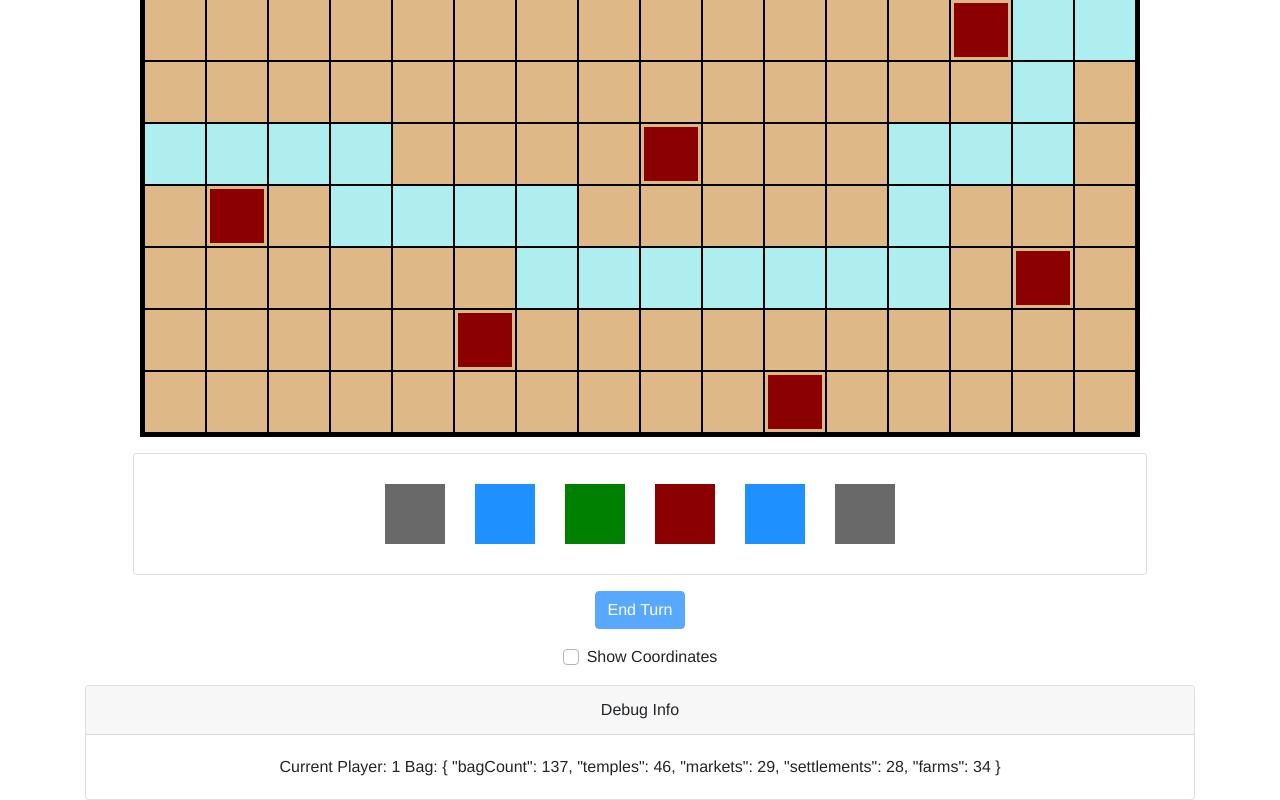
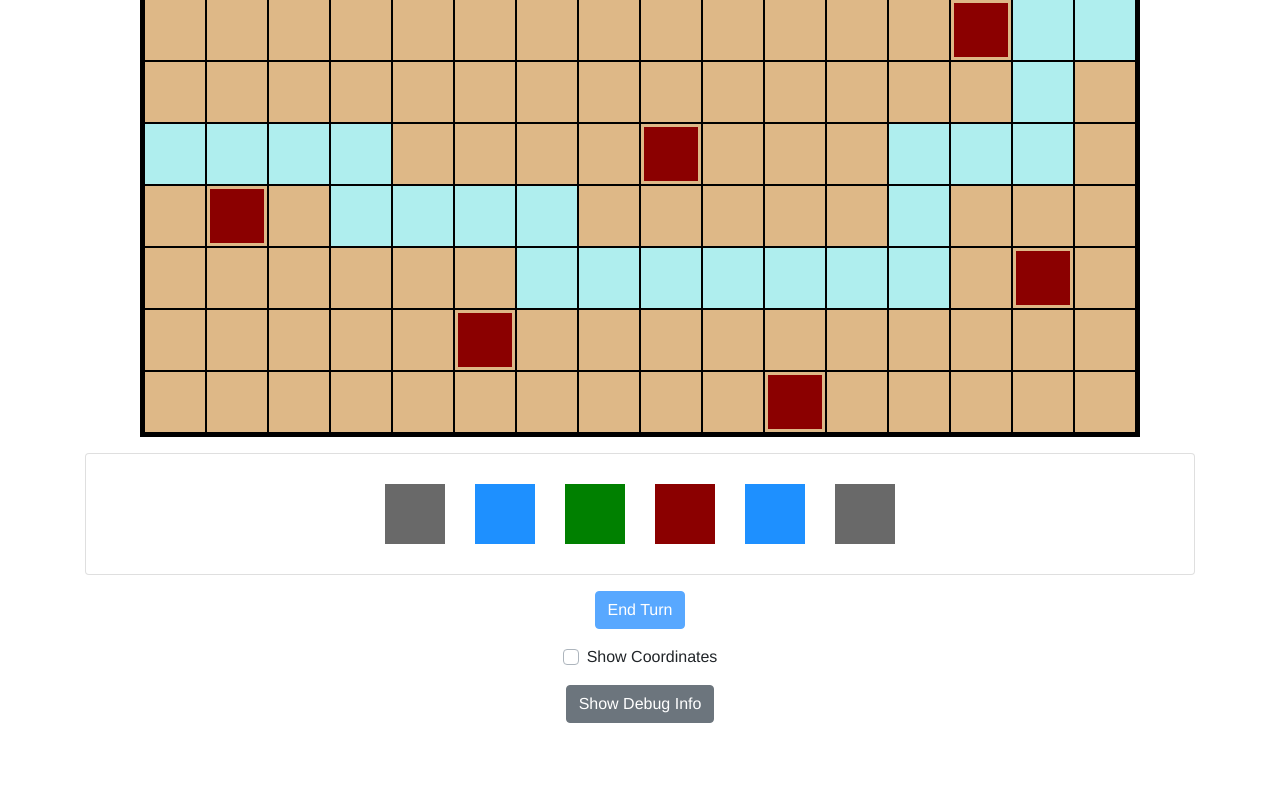
Before and after one commit to joshuahysong/RiverGame, a Vue app: page / in a window 1280 px wide. Shown: the part 303-1103 px from the top of the page. After the commit the page ends 1026 px from the top, so only its background shows below. Built offline with nearby package versions, Linux system fonts and the light colour scheme.

Commit message:
Switch async syntax. Added additional players and debug panel

```diff
--- a/src/App.vue
+++ b/src/App.vue
@@ -18,21 +18,7 @@
         </div>
         <div class="row mt-3">
             <div class="col">
-                <div class="card mx-5">
-                    <div class="card-body">
-                        <div class="row align-items-center justify-content-center hand">
-                            <div v-for="(tile, index) in playerHand"
-                                :key="index"
-                                class="col-auto">
-                                <civilization-tile
-                                    class="tile"
-                                    :class="{'selected-tile': isSelectedHandTile(index) }"
-                                    :tile="tile"
-                                    @click.native="selectHandTile(index)" />
-                            </div>
-                        </div>
-                    </div>
-                </div>
+                <player-hand v-if="currentPlayer?.isHuman" :player="currentPlayer" size="lg" selectable />
             </div>
         </div>
         <div class="row mt-3">
@@ -54,30 +40,41 @@
         </div>
         <div class="row mt-3">
             <div class="col">
-                <div class="card">
-                    <div class="card-header">
-                        Debug Info
-                    </div>
-                    <div class="card-body">
-                        Current Player: {{currentPlayer?.id}}
-                        Bag: {{debugBagStats}}
+                <b-button
+                    variant="secondary"
+                    v-b-toggle.debug-sidebar>
+                    Show Debug Info
+                </b-button>
             </div>
         </div>
+        <b-sidebar
+            id="debug-sidebar"
+            right shadow
+            sidebar-class="border-left border-dark text-left">
+            <div class="px-3 py-2">
+                Current Player: {{currentPlayer?.id}}<br />
+                Bag: {{debugBagStats}}<br />
+                Hands: <br />
+                <player-hand v-for="(player, index) in allPlayers"
+                    :key="index"
+                    :player="getPlayer(player.id)" size="sm"
+                    :class="{'border-danger': player.id === currentPlayer.id}"
+                    class="mt-2"/>
             </div>
-        </div>
+        </b-sidebar>
     </div>
 </template>
 
 <script>
 import { mapGetters } from 'vuex'
-import CivilizationTile from './components/CivilizationTile.vue'
 import MapSquare from './components/MapSquare.vue'
+import PlayerHand from './components/PlayerHand.vue'
 
 export default {
     name: 'App',
     components: {
-        CivilizationTile,
-        MapSquare
+        MapSquare,
+        PlayerHand
     },
     data() {
         return {
@@ -85,8 +82,10 @@ export default {
         }
     },
     mounted() {
-        // TODO Add AI Players
         this.$store.dispatch('players/createNewPlayer', { isHuman: true })
+        this.$store.dispatch('players/createNewPlayer', { isHuman: false })
+        this.$store.dispatch('players/createNewPlayer', { isHuman: false })
+        this.$store.dispatch('players/createNewPlayer', { isHuman: false })
     },
     computed: {
         ...mapGetters('bag', {
@@ -98,7 +97,8 @@ export default {
         }),
         ...mapGetters('players', {
             playerHand: 'playerHand',
-            currentPlayer: 'currentPlayer'
+            currentPlayer: 'currentPlayer',
+            allPlayers: 'all'
         }),
         ...mapGetters('game', {
             remainingActions: 'remainingActions'
@@ -111,25 +111,22 @@ export default {
         getTile(index) {
             return this.tiles[index];
         },
-        isSelectedHandTile(index) {
-            return this.currentPlayer.selectedTiles.some(x => x.index === index)
+        async doEndTurn() {
+            await this.$store.dispatch('players/refillPlayerHands')
+            this.$store.commit('game/nextActivePlayer')
         },
-        selectHandTile(index) {
-            if (this.remainingActions > 0) {
-                this.$store.dispatch('players/addTileSelection', { index: index })
+        getPlayer(id) {
+            let matchingPlayers = this.allPlayers.filter(x => x.id == id)
+            if (matchingPlayers && matchingPlayers.length > 0) {
+                return matchingPlayers[0]
             }
-        },
-        doEndTurn() {
-            // TODO We need to get a promise here to know when "End Turn" actions are done.
-            // There is potential for a timing issue with refilling the player hands
-            this.$store.dispatch('players/refillPlayerHands')
-            this.$store.commit('game/nextActivePlayer')
+            return null
         }
     }
 }
 </script>
 
-<style>
+<style scoped>
 .main-app {
   font-family: Avenir, Helvetica, Arial, sans-serif;
   -webkit-font-smoothing: antialiased;
@@ -156,18 +153,4 @@ export default {
   align-items: center;
   display: flex;
 }
-
-.hand {
-    height: 80px;
-}
-
-.tile {
-    height: 60px;
-    width: 60px;
-}
-
-.selected-tile {
-    border: 5px solid black;
-    box-sizing: content-box;
-}
 </style>
--- a/src/components/CivilizationTile.vue
+++ b/src/components/CivilizationTile.vue
@@ -1,12 +1,18 @@
 <template>
-    <div :class="getTileClass()"></div>
+    <div :class="getTileClass()"
+    :style="{
+        'height': `${size}px`,
+        'width':  `${size}px`
+     }"
+     ></div>
 </template>
 
 <script>
 export default {
     name: 'CivilizationTile',
     props: {
-        tile: Number
+        tile: Number,
+        size: Number
     },
     methods: {
         getTileClass() {
--- /dev/null
+++ b/src/components/PlayerHand.vue
@@ -0,0 +1,61 @@
+<template>
+    <div class="card">
+        <div class="card-body" :class="{'p-1': size === 'sm'}">
+            <div class="row align-items-center justify-content-center"
+                :style="{ 'height': `${(size === 'lg' ? 80 : 40)}px` }">
+                <div v-for="(tile, index) in player.hand"
+                    :key="index"
+                    class="col-auto"
+                    :class="{'p-1': size === 'sm'}">
+                    <civilization-tile
+                        :size="size === 'lg' ? 60 : 30"
+                        :class="{'selected-tile': isSelectedHandTile(index) }"
+                        :tile="tile"
+                        @click.native="selectHandTile(index)" />
+                </div>
+            </div>
+        </div>
+    </div>
+</template>
+
+<script>
+import { mapGetters } from 'vuex'
+import CivilizationTile from './CivilizationTile.vue'
+
+export default {
+    name: 'PlayerHand',
+    components: {
+        CivilizationTile
+    },
+    props: {
+        player: Object,
+        size: String,
+        selectable: {
+            type: Boolean,
+            default: false
+        }
+    },
+    computed: {
+        ...mapGetters('game', {
+            remainingActions: 'remainingActions'
+        })
+    },
+    methods:{
+        isSelectedHandTile(index) {
+            return this.selectable && this.player.selectedTiles.some(x => x.index === index)
+        },
+        selectHandTile(index) {
+            if (this.selectable && this.remainingActions > 0) {
+                this.$store.dispatch('players/addTileSelection', { index: index })
+            }
+        },
+    }
+}
+</script>
+
+<style scoped>
+.selected-tile {
+    border: 5px solid black;
+    box-sizing: content-box;
+}
+</style>
--- a/src/store/modules/game.js
+++ b/src/store/modules/game.js
@@ -2,7 +2,7 @@ import { actionTypes } from '../../common/constants'
 
 const state = () => ({
     currentPlayerId: 1,
-    numberOfPlayers: 1,
+    numberOfPlayers: 0,
     remainingActions: 2,
     currentActionType: actionTypes.playUnit
 })
@@ -26,6 +26,9 @@ const mutations = {
         state.remainingActions = 2
         state.currentAction = actionTypes.playUnit
     },
+    incrementPlayerCount(state) {
+        state.numberOfPlayers++
+    },
     actionCompleted(state){
         state.remainingActions--
     }
--- a/src/store/modules/players.js
+++ b/src/store/modules/players.js
@@ -17,14 +17,16 @@ const getters = {
             return state.players.filter(x => x.id === currentPlayerId)[0]
         }
         return null;
+    },
+    all: (state) => {
+        return state.players
     }
 }
 
 const actions = {
-    createNewPlayer({commit, state, dispatch}, payload) {
+    async createNewPlayer({commit, state, dispatch}, payload) {
         commit('bag/shuffleBag', null, { root: true })
-        dispatch('bag/drawTiles', {numberOfTiles: 6}, { root: true })
-            .then(hand => {
+        var hand = await dispatch('bag/drawTiles', {numberOfTiles: 6}, { root: true })
         var newPlayer = {
             id: state.players.length + 1,
             hand: hand,
@@ -40,18 +42,16 @@ const actions = {
             isHuman: payload.isHuman
         }
         commit('createNewPlayer', newPlayer)
-            })
+        commit('game/incrementPlayerCount', null, { root: true })
     },
-    refillPlayerHands({commit, state, dispatch}) {
-        state.players.forEach(player => {
+    async refillPlayerHands({commit, state, dispatch}) {
+        for (const player of state.players) {
             if (player.hand.length < 6) {
                 let missingTiles = 6 - player.hand.length
-                dispatch('bag/drawTiles', {numberOfTiles: missingTiles}, { root: true })
-                    .then(drawnTiles => {
+                let drawnTiles = await dispatch('bag/drawTiles', {numberOfTiles: missingTiles}, { root: true })
                 commit('addTilesToPlayerHand', {id: player.id, tilesToAdd: drawnTiles})
-                    })
             }
-        })
+        }
     },
     addTileSelection({commit, getters, rootGetters}, payload) {
         if (payload) {
```
Lines whose indentation alone changed are shown as unchanged.
